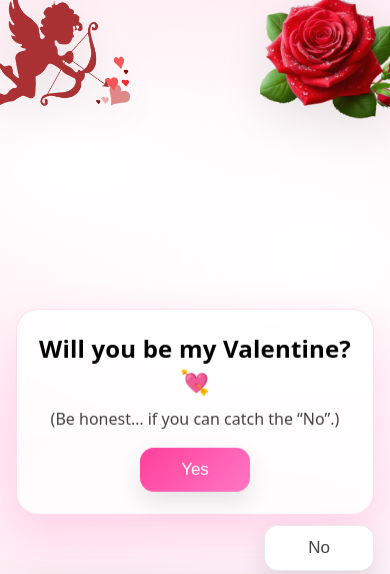
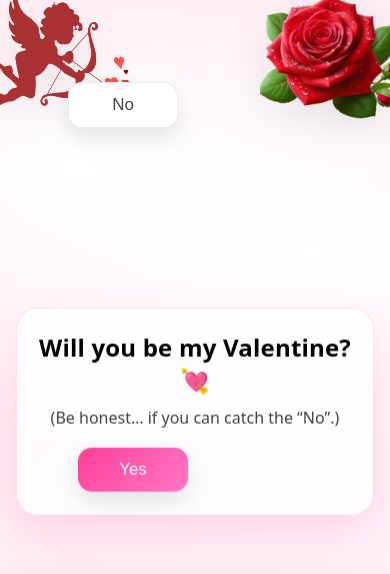
Before and after one commit to robinfaske/valentine, a plain HTML site: page index.html in a window 390 px wide. Both pictures are taken after a click on the button "Yes". Shown: the top 574 px of the page. Drawn offline with Linux system fonts and the light colour scheme; grey boxes are pictures that could not be loaded.

Commit message:
Refactor CSS styles for readability
Refactor CSS styles for improved readability and maintainability. Consolidate multiple lines into single lines where possible.

```diff
--- a/index.html
+++ b/index.html
@@ -47,24 +47,16 @@
       border-radius: 3px;
       animation: floaty 7s linear infinite;
     }
-    .bg-heart::before{
-      left: 10%;
-      top: 75%;
-      animation-duration: 8.5s;
-    }
-    .bg-heart::after{
-      left: 82%;
-      top: 80%;
-      animation-duration: 10.5s;
-      background: rgba(255, 134, 198, .20);
-    }
+    .bg-heart::before{ left: 10%; top: 75%; animation-duration: 8.5s; }
+    .bg-heart::after{ left: 82%; top: 80%; animation-duration: 10.5s; background: rgba(255, 134, 198, .20); }
+
     @keyframes floaty{
       0%{ transform: translateY(0) rotate(45deg); opacity:.15; }
       60%{ opacity:.30; }
       100%{ transform: translateY(-120vh) rotate(45deg); opacity:.0; }
     }
 
-    /* Flowers pinned to the viewport */
+    /* Flowers pinned to viewport */
     .flower{
       position: fixed;
       pointer-events: none;
@@ -73,26 +65,18 @@
       filter: drop-shadow(0 14px 26px rgba(0,0,0,.10));
       height: auto;
     }
-    .flower.topleft{
-      top: -10px;
-      left: -10px;
-      width: min(260px, 36vw);
-    }
-    .flower.topright{
-      top: -10px;
-      right: -10px;
-      width: min(260px, 36vw);
-    }
+    .flower.topleft{ top:-10px; left:-10px; width:min(260px, 36vw); }
+    .flower.topright{ top:-10px; right:-10px; width:min(260px, 36vw); }
     .flower.bottom{
-      bottom: -12px;
-      left: 50%;
+      bottom:-12px;
+      left:50%;
       transform: translateX(-50%);
-      width: min(520px, 86vw);
+      width:min(520px, 86vw);
       z-index: 1;
       opacity: .92;
     }
 
-    /* Center card */
+    /* Card */
     .card{
       position: relative;
       z-index: 10;
@@ -103,7 +87,7 @@
       box-shadow: var(--shadow);
       border: 1px solid rgba(255, 79, 163, .18);
       backdrop-filter: blur(6px);
-      text-align: center;
+      text-align:center;
       margin: 0 auto;
       top: 50vh;
       transform: translateY(-55%);
@@ -112,17 +96,14 @@
     h1{
       margin: 0 0 10px;
       font-size: clamp(24px, 4vw, 34px);
-      letter-spacing: .2px;
+      letter-spacing:.2px;
     }
-
-    p{
-      margin: 0 0 18px;
-      opacity: .75;
-    }
+    p{ margin: 0 0 18px; opacity:.75; }
 
     .buttons{
       display:flex;
       justify-content:center;
+      align-items:center;
       gap:14px;
       margin-top: 14px;
     }
@@ -134,28 +115,30 @@
       border-radius: 14px;
       cursor:pointer;
       box-shadow: 0 10px 25px rgba(0,0,0,.10);
-      transition: transform .08s ease, filter .2s ease;
+      transition: transform .08s ease, filter .2s ease, left 140ms ease, top 140ms ease;
+      min-width: 120px;
     }
     button:active{ transform: translateY(1px) scale(.99); }
     button:focus-visible{ outline: 3px solid rgba(255,79,163,.35); outline-offset: 3px; }
 
     #yes{
       background: linear-gradient(135deg, #ff3f9a, #ff77c4);
-      color: #fff;
-      min-width: 120px;
+      color:#fff;
     }
 
-    /* No button: fixed and moves around */
     #no{
-      position: fixed;
-      left: 70vw;
-      top: 62vh;
-      background: #fff;
-      color: #444;
+      background:#fff;
+      color:#444;
       border: 1px solid rgba(0,0,0,.08);
-      min-width: 120px;
+      position: static; /* starts inside the row next to Yes */
       z-index: 12;
-      transition: left 140ms ease, top 140ms ease;
+    }
+
+    /* Placeholder keeps the Yes button from re-centering when No detaches */
+    #no-placeholder{
+      display:none;
+      width: 120px; /* will be set precisely by JS */
+      height: 44px; /* will be set precisely by JS */
     }
 
     /* Cursor heart trail */
@@ -177,7 +160,7 @@
     }
 
     @media (max-width: 420px){
-      #no, #yes{ min-width: 110px; font-size: 17px; }
+      button{ min-width: 110px; font-size: 17px; }
       .card{ padding: 22px 16px; }
       .flower.bottom{ width: min(520px, 96vw); }
     }
@@ -187,7 +170,6 @@
 <body>
   <div class="bg-heart" aria-hidden="true"></div>
 
-  <!-- Filenames match your repo -->
   <img class="flower topleft"  src="topleft.png"  alt="" aria-hidden="true">
   <img class="flower topright" src="topright.png" alt="" aria-hidden="true">
   <img class="flower bottom"   src="bottom.png"  alt="" aria-hidden="true">
@@ -196,28 +178,32 @@
     <h1>Will you be my Valentine? 💘</h1>
     <p>(Be honest… if you can catch the “No”.)</p>
 
-    <div class="buttons">
+    <div class="buttons" id="buttonRow">
       <button id="yes">Yes</button>
+
+      <!-- This placeholder appears only after No starts fleeing, so Yes doesn't jump position -->
+      <span id="no-placeholder" aria-hidden="true"></span>
+
+      <button id="no" aria-label="No">No</button>
     </div>
   </main>
-
-  <button id="no" aria-label="No">No</button>
 
   <script>
     const yesBtn = document.getElementById('yes');
     const noBtn  = document.getElementById('no');
     const card   = document.getElementById('card');
+    const row    = document.getElementById('buttonRow');
+    const ph     = document.getElementById('no-placeholder');
 
     yesBtn.addEventListener('click', () => alert("Yay!! ❤️🌸"));
     noBtn.addEventListener('click', () => alert("Nice try 😅"));
 
-    // --- No button chase logic ---
+    // --- No button behavior ---
     let lastMove = 0;
     let dodges = 0;
-    let hasFledOnce = false;
+    let detached = false;
 
-    const FLEE_RADIUS_FIRST = 110; // first approach (when it's next to Yes)
-    const FLEE_RADIUS = 130;       // afterwards
+    const FLEE_RADIUS = 130;
     const COOLDOWN_MS = 120;
     const EDGE_PAD = 12;
     const MAX_TRIES = 40;
@@ -226,34 +212,21 @@
       return !(a.right < b.left || a.left > b.right || a.bottom < b.top || a.top > b.bottom);
     }
 
-    function clamp(v, min, max){ return Math.max(min, Math.min(max, v)); }
+    function detachNoButton(){
+      if (detached) return;
+      detached = true;
 
-    function spawnNoNextToYes(){
-      // Put No right next to Yes (to the right), but still not inside the card text weirdly.
-      const yesRect  = yesBtn.getBoundingClientRect();
-      const cardRect = card.getBoundingClientRect();
+      // Keep the layout stable
+      const r = noBtn.getBoundingClientRect(); // viewport-relative box [web:63]
+      ph.style.display = 'inline-block';
+      ph.style.width  = `${r.width}px`;
+      ph.style.height = `${r.height}px`;
 
-      const btnW = noBtn.offsetWidth;
-      const btnH = noBtn.offsetHeight;
-
-      const gap = 14; // similar to the .buttons gap
-      let x = yesRect.right + gap;
-      let y = yesRect.top + (yesRect.height - btnH) / 2;
-
-      // Keep it inside the viewport
-      x = clamp(x, EDGE_PAD, window.innerWidth - btnW - EDGE_PAD);
-      y = clamp(y, EDGE_PAD, window.innerHeight - btnH - EDGE_PAD);
-
-      // If that would overlap the card area too awkwardly (rare), place it slightly lower.
-      const candidate = { left:x, top:y, right:x+btnW, bottom:y+btnH };
-      const forbidden = cardRect;
-
-      if (rectsOverlap(candidate, forbidden) && (x > cardRect.left && x < cardRect.right)) {
-        y = clamp(cardRect.bottom + 10, EDGE_PAD, window.innerHeight - btnH - EDGE_PAD);
-      }
-
-      noBtn.style.left = `${x}px`;
-      noBtn.style.top  = `${y}px`;
+      // Move the real No button to body and keep it at the same on-screen spot
+      document.body.appendChild(noBtn);
+      noBtn.style.position = 'fixed';
+      noBtn.style.left = `${r.left}px`;
+      noBtn.style.top  = `${r.top}px`;
     }
 
     function placeNoButtonRandom(avoidPoint){
@@ -275,8 +248,11 @@
         const y = minY + Math.random() * (maxY - minY);
 
         const candidate = { left:x, top:y, right:x+btnW, bottom:y+btnH };
+
+        // Don’t cover the question card
         if(rectsOverlap(candidate, forbidden)) continue;
 
+        // Don’t spawn under the cursor
         if(avoidPoint){
           const cx = x + btnW/2;
           const cy = y + btnH/2;
@@ -294,12 +270,7 @@
       return false;
     }
 
-    // Initial spawn next to Yes
-    window.addEventListener('load', () => {
-      spawnNoNextToYes();
-      hasFledOnce = false;
-    });
-
+    // Flee when pointer approaches the No button (works even after it detaches)
     window.addEventListener('pointermove', (e) => {
       const now = performance.now();
       if(now - lastMove < COOLDOWN_MS) return;
@@ -310,19 +281,27 @@
       const dist = Math.hypot(e.clientX - cx, e.clientY - cy);
 
       const dynamicRadius = Math.max(70, FLEE_RADIUS - dodges * 6);
-      const radius = hasFledOnce ? dynamicRadius : FLEE_RADIUS_FIRST;
 
-      if(dist < radius){
+      if(dist < dynamicRadius){
+        detachNoButton();
         dodges++;
         lastMove = now;
-        hasFledOnce = true;
         placeNoButtonRandom({x:e.clientX, y:e.clientY});
       }
     }, { passive:true });
 
     window.addEventListener('resize', () => {
-      spawnNoNextToYes();
-      hasFledOnce = false;
+      // On resize: reset to initial cute layout (next to Yes)
+      // (Also removes placeholder and reattaches the button into the row.)
+      if (detached){
+        row.appendChild(noBtn);
+        noBtn.style.position = 'static';
+        noBtn.style.left = '';
+        noBtn.style.top  = '';
+        ph.style.display = 'none';
+        detached = false;
+        dodges = 0;
+      }
     });
 
     // --- Heart cursor trail ---
```
